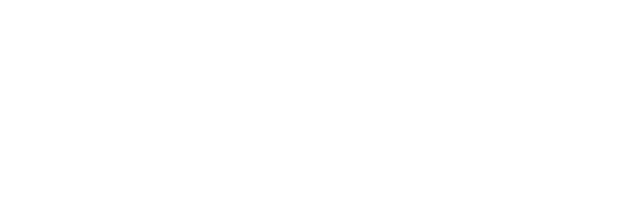
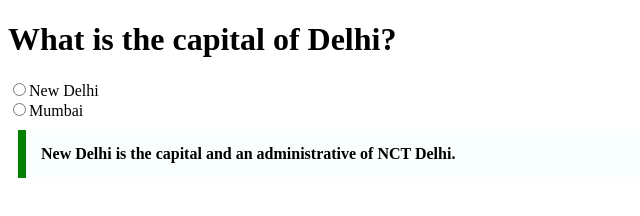
Before and after one commit to acciojob/trivia-shAms288, a website: page main.html in a window 1280 px wide. Shown: the whole page, without its empty margins (0-640 px from the left). Drawn offline with Linux system fonts and the light colour scheme.

Commit message:
created a submission

```diff
--- a/main.html
+++ b/main.html
@@ -10,7 +10,12 @@
 	<!-- the entire body must be written by student -->
     <script type="text/javascript" src="./script.js">
 </script>
-
+	<h1>What is the capital of Delhi?</h1>
+	<input type="radio" name="city">New Delhi<br>
+	<input type="radio" name="city">Mumbai
+	<blockquote cite="https://en.wikipedia.org/wiki/New_Delhi">
+		New Delhi is the capital and an administrative of NCT Delhi.
+	</blockquote>
 </body>
 
 </html>
--- a/styles.css
+++ b/styles.css
@@ -1,2 +1,10 @@
 
 /* Your CSS Code here. */
+blockquote{
+	max-width: 600px;
+	margin: 10px;
+	padding: 15px;
+	border-left: 8px solid green;
+	background-color: #f8fffe;
+	font-weight: bold;
+}
```
